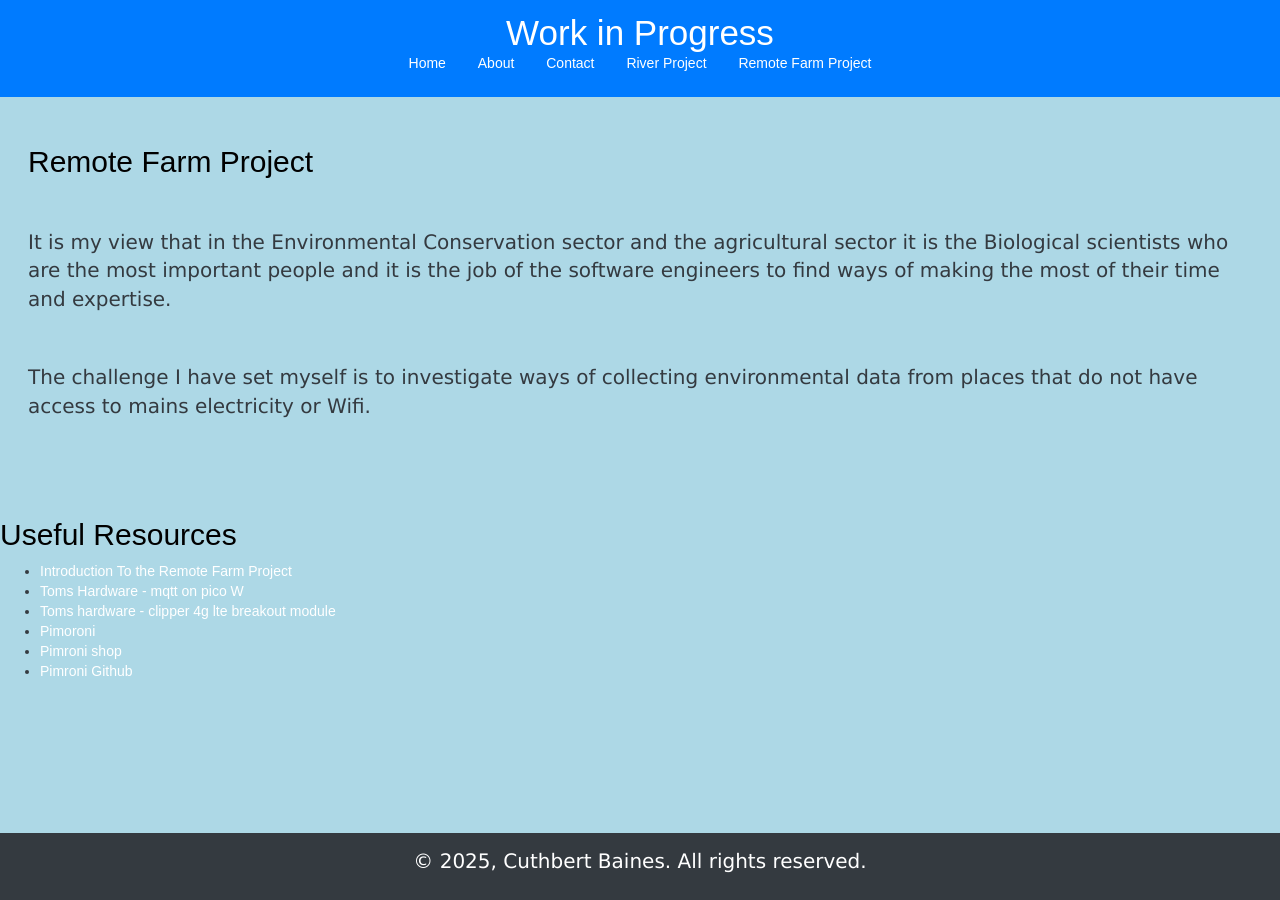
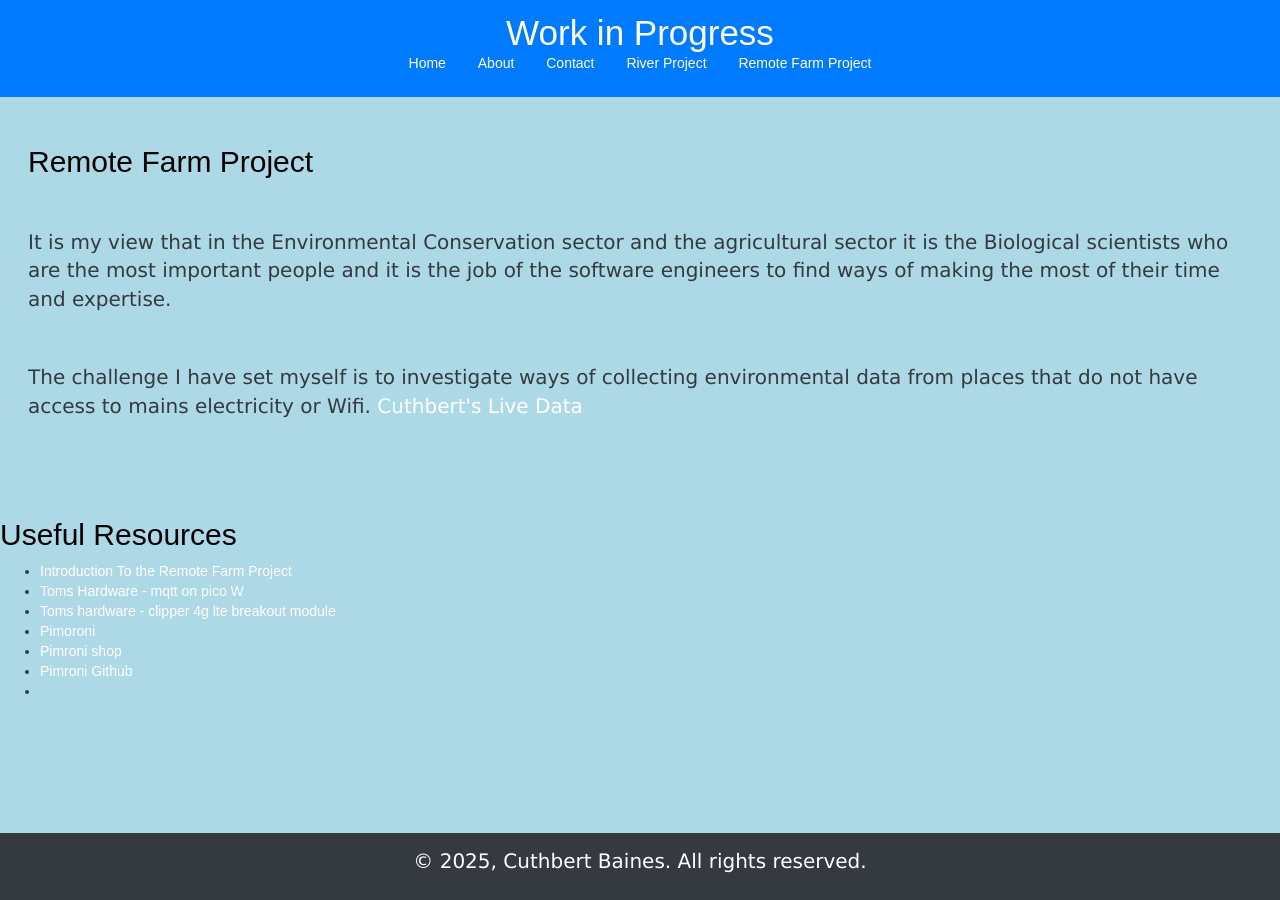
Before and after one commit to cuthbert86/cuthbert86.github.io, a Jekyll site: the page Remote_Farm_Project.html, which Jekyll copies as it is, in a window 1280 px wide. Built offline with Jekyll 4.4.1, drawn with Linux system fonts in a browser that asks for light colours.

Commit message:
Update Remote_Farm_Project.html
Signed-off-by: Cuthbert Baines <149163506+cuthbert86@users.noreply.github.com>

```diff
--- a/Remote_Farm_Project.html
+++ b/Remote_Farm_Project.html
@@ -60,9 +60,7 @@
         </nav>
     </header>
     <main>
-        <h2>
-            Remote Farm Project
-        </h2>
+        <a href="https://github.com/cuthbert86/Remote_Farm"><h2>Remote Farm Project</h2></a>
         <br></br>
     <p>
     It is my view that in the Environmental Conservation sector and the agricultural sector it is the Biological scientists who are the most important
@@ -71,7 +69,9 @@
     <br></br>
     <p>
     The challenge I have set myself is to investigate ways of collecting environmental data from places that do not have access to mains electricity or Wifi.
+    <a href="https://io.adafruit.com/CuthbertB/dashboards/cuthberts-live-data?kiosk=true">Cuthbert's Live Data</a>
     </p>
+
     </main>
         <br></br>
     <h2> Useful Resources</h2>
```
Also changed, not shown: other parts of Remote_Farm_Project.html (+1 -0 lines).
